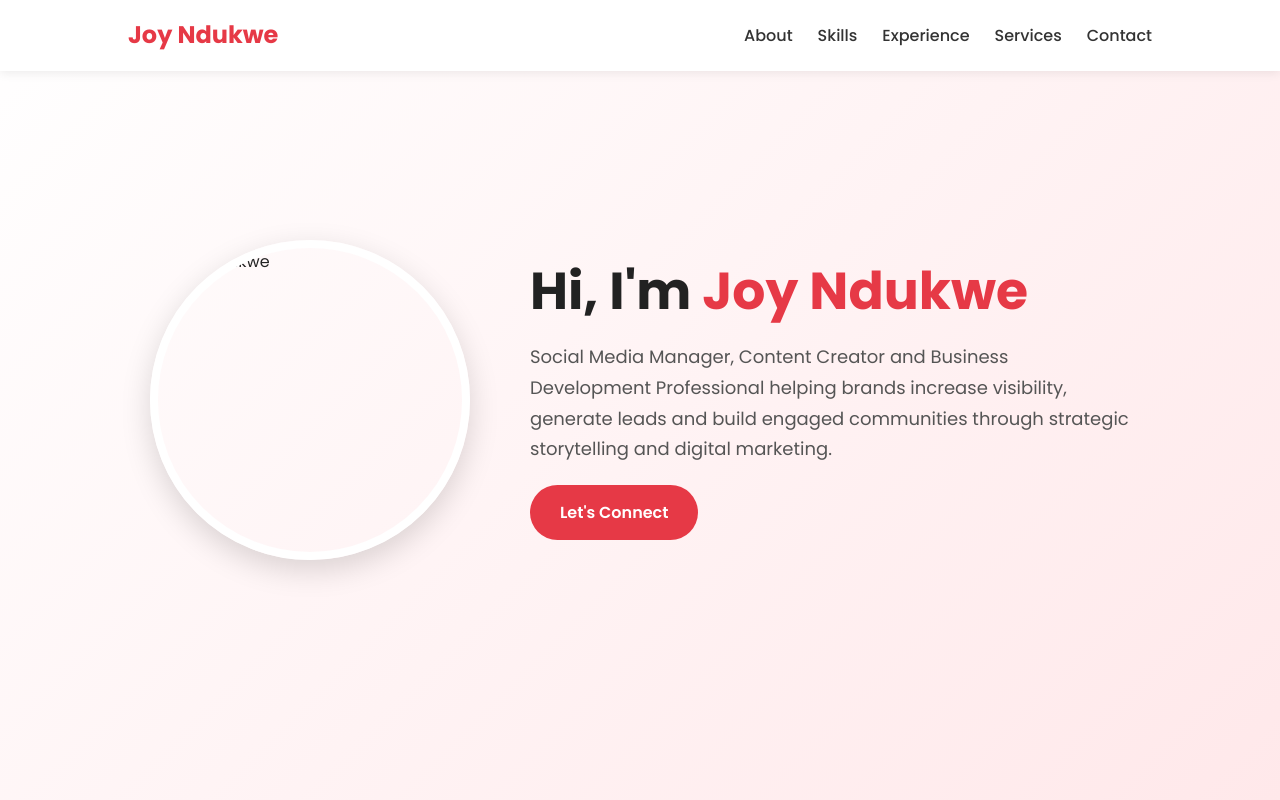
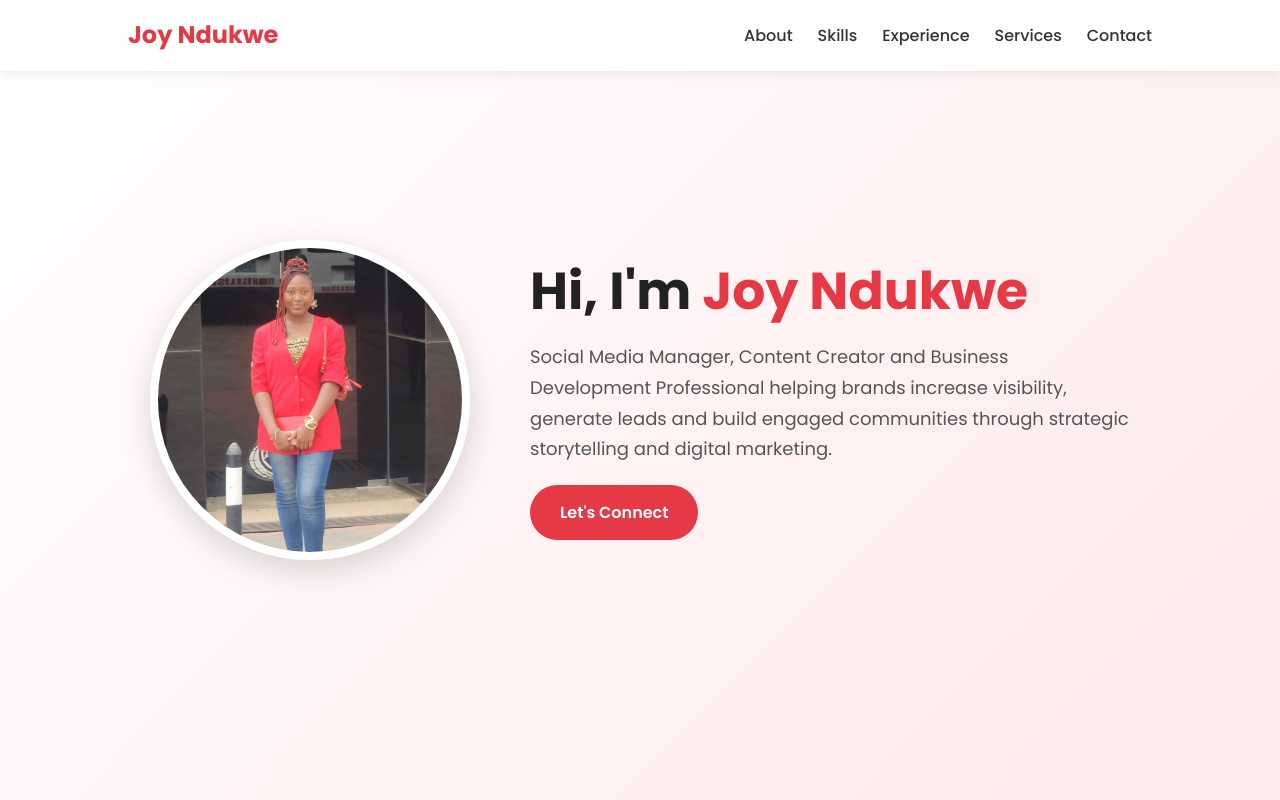
Before and after one commit to joy-portfolio/joy-portfolio, a plain HTML site: page index.html in a window 1280 px wide. Shown: the top 800 px of the page. Drawn offline with Linux system fonts and the light colour scheme.

Commit message:
Update index.html

```diff
--- a/index.html
+++ b/index.html
@@ -265,7 +265,7 @@ height:250px;
 
 <div class="hero-content">
 
-<img src="YOUR_IMAGE_URL" alt="Joy Ndukwe">
+<img src="WhatsApp Image 2026-06-11 at 11.11.02 AM.jpeg" alt="Joy Ndukwe">
 
 <div class="hero-text">
 
```
